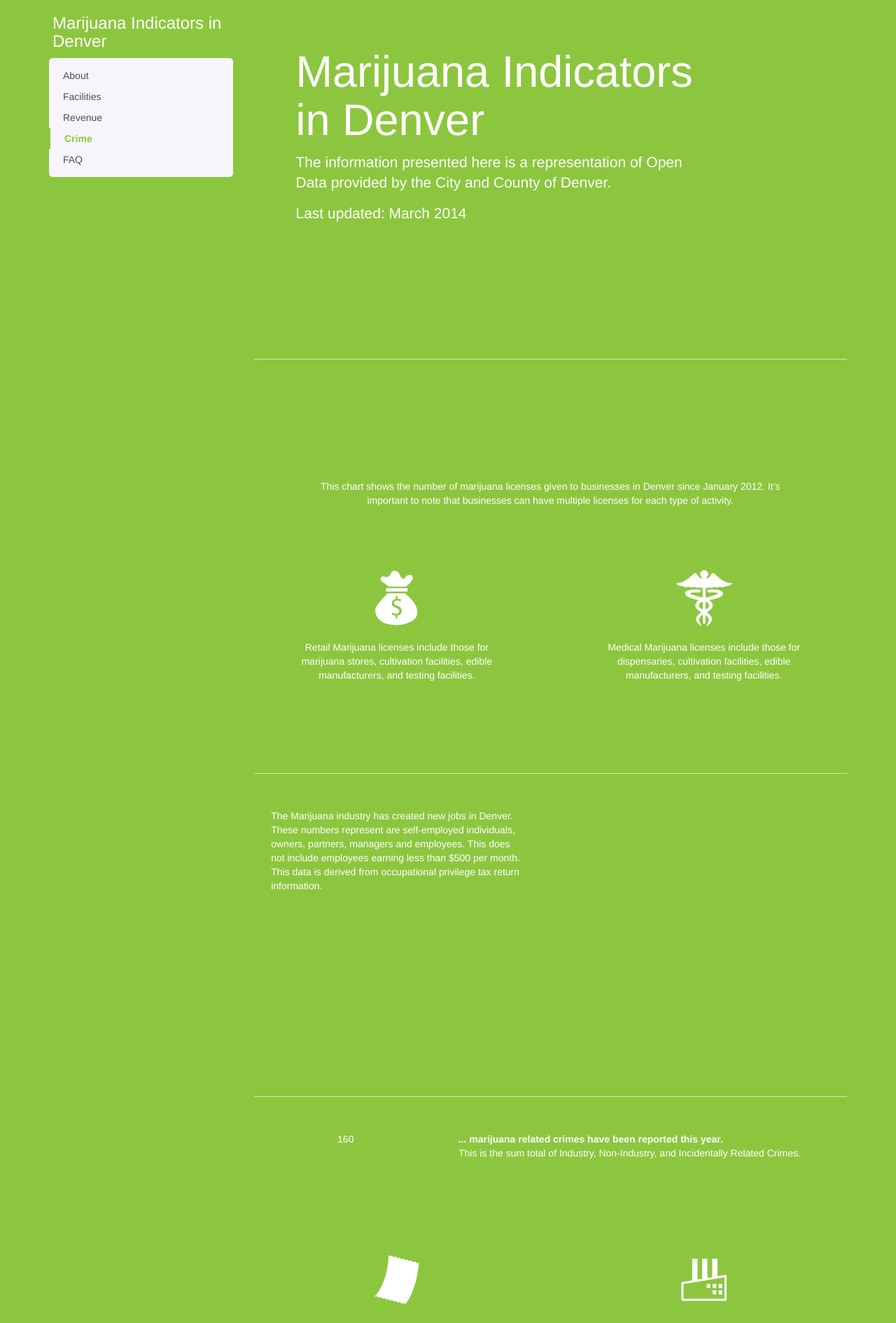
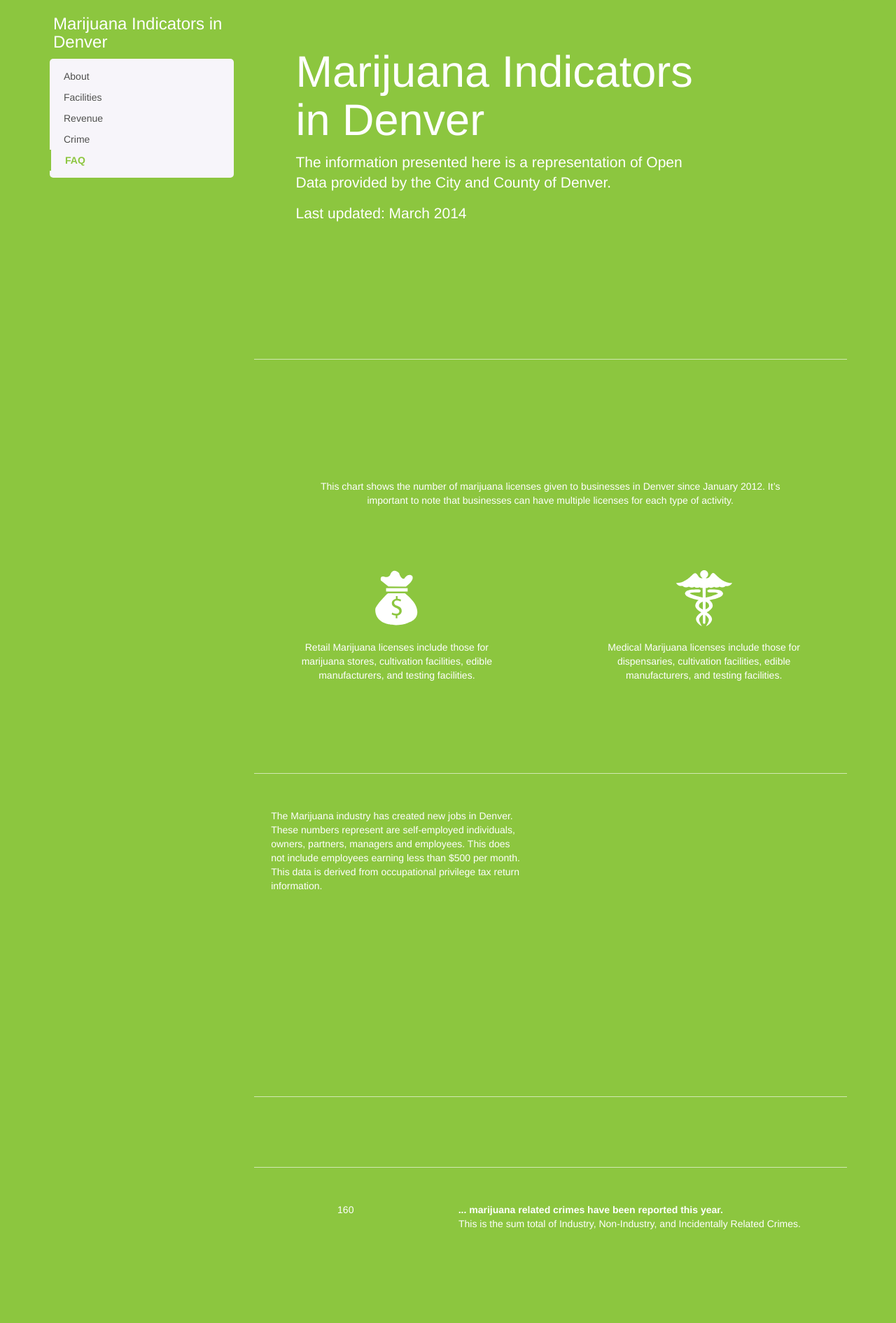
Before and after one commit to boonrs/denver-marijuana-infographic, a Jekyll site: the page built from index.html, in a window 1280 px wide. Shown: the top 1891 px of the page at 70% size. Built offline with Jekyll 4.4.1, drawn with Linux system fonts in a browser that asks for light colours; Markdown is read by kramdown in place of the engine named in the settings.

Commit message:
fixed scrollspy

```diff
--- a/_layouts/default.html
+++ b/_layouts/default.html
@@ -21,25 +21,24 @@
         <script type="text/javascript" src="data/crime.json "></script>
         <script type="text/javascript" src="data/faq.json "></script>
     </head>
+    <body data-spy="scroll" data-target=".navbar">
 
-    <body>
-      <div data-spy="scroll" data-target="#potbar" data-offset="0" class="seeds-of-knowledge">
+      {{ content }}
 
-            {{ content }}
+      <footer>
+        <div class="col-sm-12">
 
-            <div class="row footer">
-                <div class="col-sm-8 col-sm-offset-2">
-
-                        <div class="col-sm-4">
-                            <a href="http://codeforamerica.org/"><img class="center" alt="Code for America" src="images/flag_tag.svg" width="150"></a>
-                        </div>
-                        <div class="col-sm-8">
-                            <p>This interactive graphic is by the <a href="http://codeforamerica.org/">2014 Code for America Fellows in Denver</a>. The data represented is taken from open data provided by the <a href="http://www.denvergov.org/">City and County of Denver</a>.</p>
-                            <p>You can find more open data at <a href="http://data.denvergov.org">http://data.denvergov.org</a> and read more about this project <a href="#">here</a>.
-                        </div>
-                </div>
+            <div class="col-sm-3 col-sm-offset-2 flag-tag">
+              <a href="http://codeforamerica.org/"><img class="center" alt="Code for America" src="images/flag_tag.svg" width="150"></a>
             </div>
 
+            <div class="col-sm-6">
+                <p>This interactive graphic is by the <a href="http://codeforamerica.org/">2014 Code for America Fellows in Denver</a>. The data represented is taken from open data provided by the <a href="http://www.denvergov.org/">City and County of Denver</a>.</p>
+                <p>You can find more open data at <a href="http://data.denvergov.org">http://data.denvergov.org</a> and read more about this project <a href="#">here</a>.
+            </div>
         </div>
+      </footer>
+
+
     </body>
 </html>
--- a/css/main.css
+++ b/css/main.css
@@ -124,20 +124,25 @@
 
 }
 
-/* Footer */
-.footer {
+/* footer */
+footer {
   width: 100%;
-	background-color: white;
-	color: #58595b;
+  background-color: #ffffff;
+  color: #58595b;
   padding-top: 50px;
   padding-bottom: 50px;
+  height:200px;
+  clear:both;
 }
-.footer a {
+
+footer a {
   color: #58595b;
   text-decoration: none;
   font-weight: bold;
 }
-.footer a:hover {
+
+footer a:hover {
+  text-decoration: none;
   color:#8CC63F;
   -o-transition:.2s;
   -ms-transition:.2s;
--- a/index.html
+++ b/index.html
@@ -8,10 +8,10 @@
 
   <div class="row">
 
-    <nav id="potbar" class="navbar navbar-default navbar-static visible-xs visible-sm" role="navigation">
+    <nav class="navbar navbar-default navbar-static visible-xs visible-sm" role="navigation">
 
         <div class="navbar-header">
-          <button class="navbar-toggle" type="button" data-toggle="collapse" data-target=".potbar-scrollspy">
+          <button class="navbar-toggle" type="button">
             <span class="sr-only">Toggle navigation</span>
             <span class="icon-bar"></span>
             <span class="icon-bar"></span>
@@ -31,8 +31,8 @@
     </nav>
 
     <!-- Sidebar ================================================== -->
-    <div class="col-sm-3 visible-md visible-lg">
-      <div id="sidebar" class="bs-sidebar hidden-print affix" role="complementary">
+    <div id="sidebar" class="navbar col-sm-3 visible-md visible-lg" role="complementary">
+      <div class="bs-sidebar hidden-print affix">
         <h3>{{ site.name }}</h3>
           <ul class="nav bs-sidenav">
             <li><a href="#about">About</a></li>
@@ -46,11 +46,10 @@
 
 
     <!-- Main Content ================================================== -->
-    <div class="col-sm-9 " data-spy="scroll" data-target=".bs-sidebar">
+    <div class="col-sm-9">
 
       <!-- About ================================================== -->
-      <a id="about" name="about"></a>
-      <div class="section-block">
+      <div id="about" class="section-block">
         <div class="jumbotron">
           <div class="row">
             <div class="col-sm-10">
@@ -63,8 +62,7 @@
       </div>
 
       <!-- Facilities ================================================== -->
-      <a id="facilities" name="facilities"></a>
-      <div class="section-block">
+      <div id="facilities" class="section-block">
         <div class="row block">
           <div class="col-sm-4 big-number" id="facilities-number"></div>
           <div class="col-md-8 centered" id="faciliteis-number-strong">
@@ -99,8 +97,7 @@
       </div>
 
       <!-- Revenue ================================================== -->
-      <a id="revenue" name="revenue"></a>
-
+      <div id="revenue" class="section-block">
         <div class="row block">
           <!-- <div id="revenue-employees" class="col-md-6 centered"></div> -->
           <div class="col-md-6 centered">
@@ -133,10 +130,10 @@
             </div>
           </div>
         </div>
+      </div>
 
       <!-- Crime ================================================== -->
-      <a id="crime" name="crime"></a>
-      <div class="section-block">
+      <div id="crime" class="section-block">
         <div class="row">
           <div id="crime-number" class="col-md-4 text-center big-number"></div>
             <div class="col-md-8">
@@ -146,7 +143,6 @@
               </div>
             </div>
         </div>
-
 
         <div class="row">
           <div class="col-md-12">
@@ -178,10 +174,8 @@
           </div>
       </div>
 
-
-
       <!-- FAQ ================================================== -->
-      <div class="section-block">
+      <div id="faq" class="section-block">
         <div class="row">
             <div class="col-md-12">
               <a name="faq"></a>
```
Lines whose indentation alone changed are shown as unchanged.
